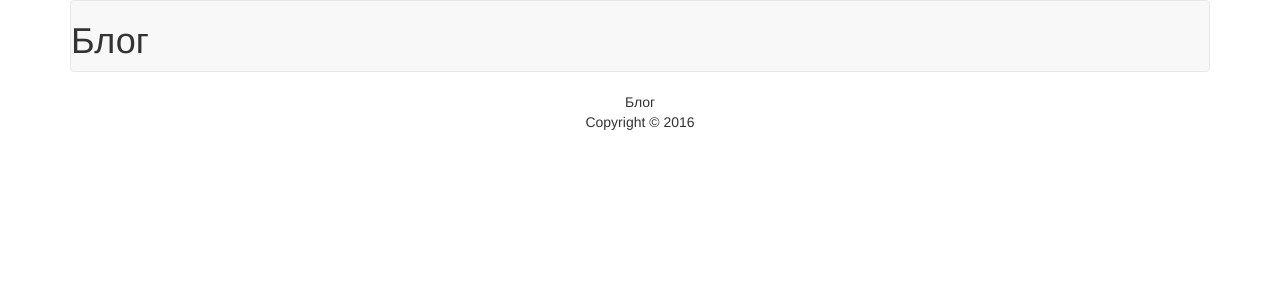
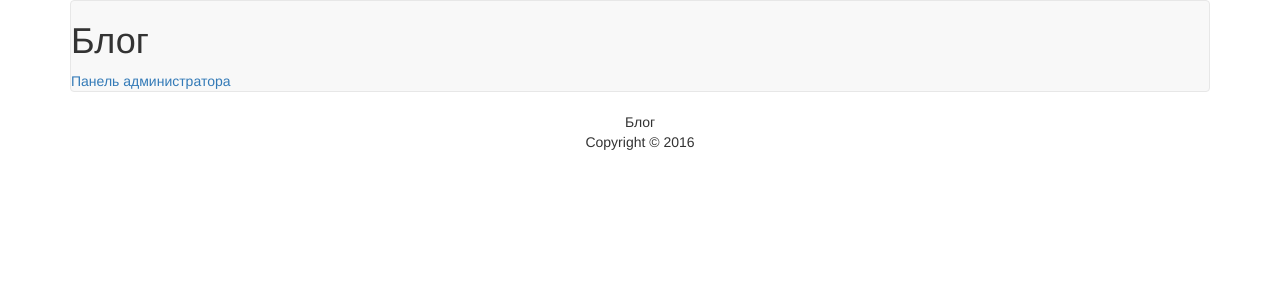
Before and after one commit to BlackStar1991/LearningPHP, a PHP site: page / in a window 1280 px wide. Shown: the top 300 px of the page. Run offline with PHP 8.4, Linux system fonts and the light colour scheme; data that the repository does not hold is empty.

```diff
--- a/views/articles.php
+++ b/views/articles.php
@@ -12,6 +12,7 @@
             <!-- Header (navbar) -->
             <nav class="navbar navbar-default" role="navigation">
                 <h1>Блог</h1>
+                <a href="admin">Панель администратора</a>
             </nav>
             <!-- END Header (navbar) -->
             <?php foreach($articles as $article): ?>
```
Also changed, not shown: admin/.htaccess (added), 1 other file.
